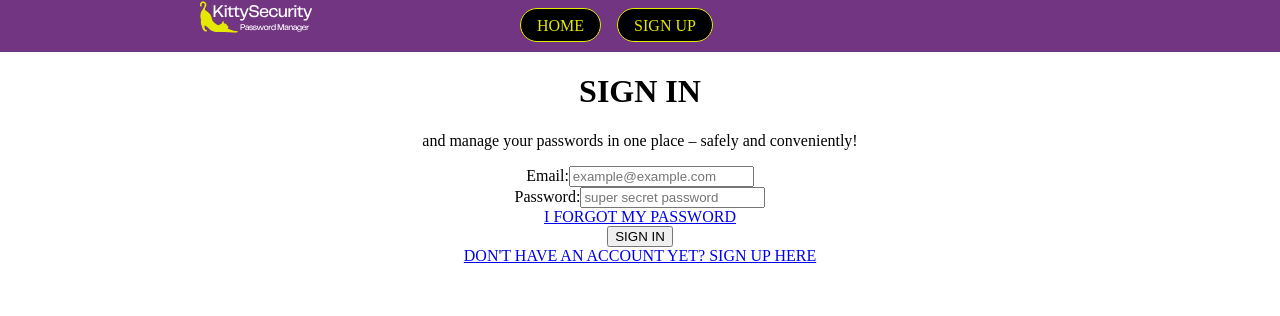
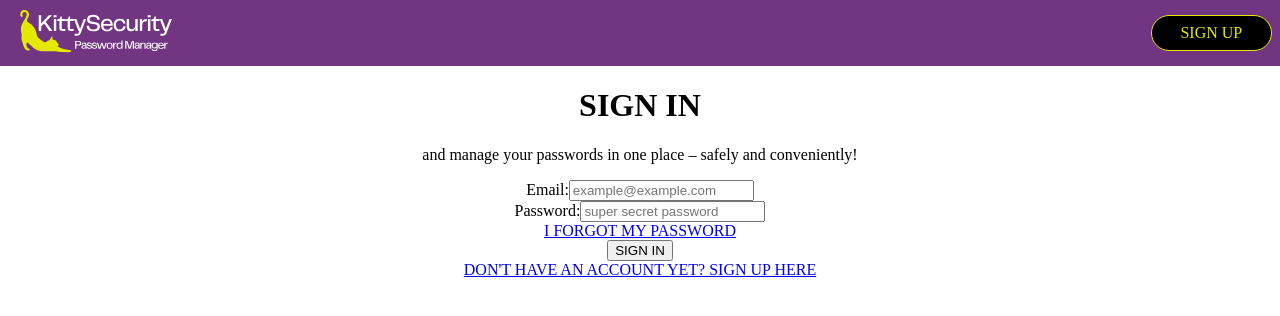
Before and after one commit to KittySecurity/kittysecurity-frontend, a React (Vite) app in the folder KittySecurity/: page /login in a window 1280 px wide. Shown: the top 316 px of the page. Built offline with nearby package versions, Linux system fonts and the light colour scheme.

Commit message:
Finished header styles

```diff
--- a/KittySecurity/src/components/Header.tsx
+++ b/KittySecurity/src/components/Header.tsx
@@ -13,13 +13,11 @@ const Header = () => {
     <header className="header">
       <nav className="nav">
         <div className='logo'>
-          <Link to="/">
+          <Link to="/" className='logo-link'>
             <img src={Logo} alt='logo' className='logo-img'/>
           </Link>
         </div>
         <div className="nav-list">
-          <Link to="/"  className="nav-item">HOME</Link>
-
           {
             localStorage.getItem('login') === "true" ? (
               <>
--- a/KittySecurity/src/styles/Header.css
+++ b/KittySecurity/src/styles/Header.css
@@ -1,15 +1,20 @@
 .header{
     background-color: var(--kitty-purple);
     color: var(--kitty-yellow);
+    width: 100%;
 }
 
 .nav{
     display: flex;
+    justify-content: space-between;
+    align-items: center;
+    width: 100%;
 }
 
 .nav-list{
     display: flex;
-    justify-content: center;
+    justify-content: flex-end;
+    width: auto;
 }
 
 .nav-item{
@@ -18,7 +23,7 @@
     background-color: var(--kitty-black);
     color:  var(--kitty-yellow);
     text-decoration: none;
-    padding: 0.5rem 1rem;
+    padding: 0.5rem 1.8rem;
     justify-content: center;
     margin: 0.5rem;
     height: 30%;
@@ -26,11 +31,19 @@
 
 .logo{
     display: flex;
-    justify-content: center;
-    width: 40%;
+    justify-content: flex-start;
+    align-items: center;
+    width: 50%;
+}
+
+.logo-link{
+    width: 30%;
+    height: auto;
+    display: inline;
 }
 
 .logo-img{
-    width: 30%;
+    margin: 0.5rem;
+    width: 80%;
     height: auto;
 }
```
